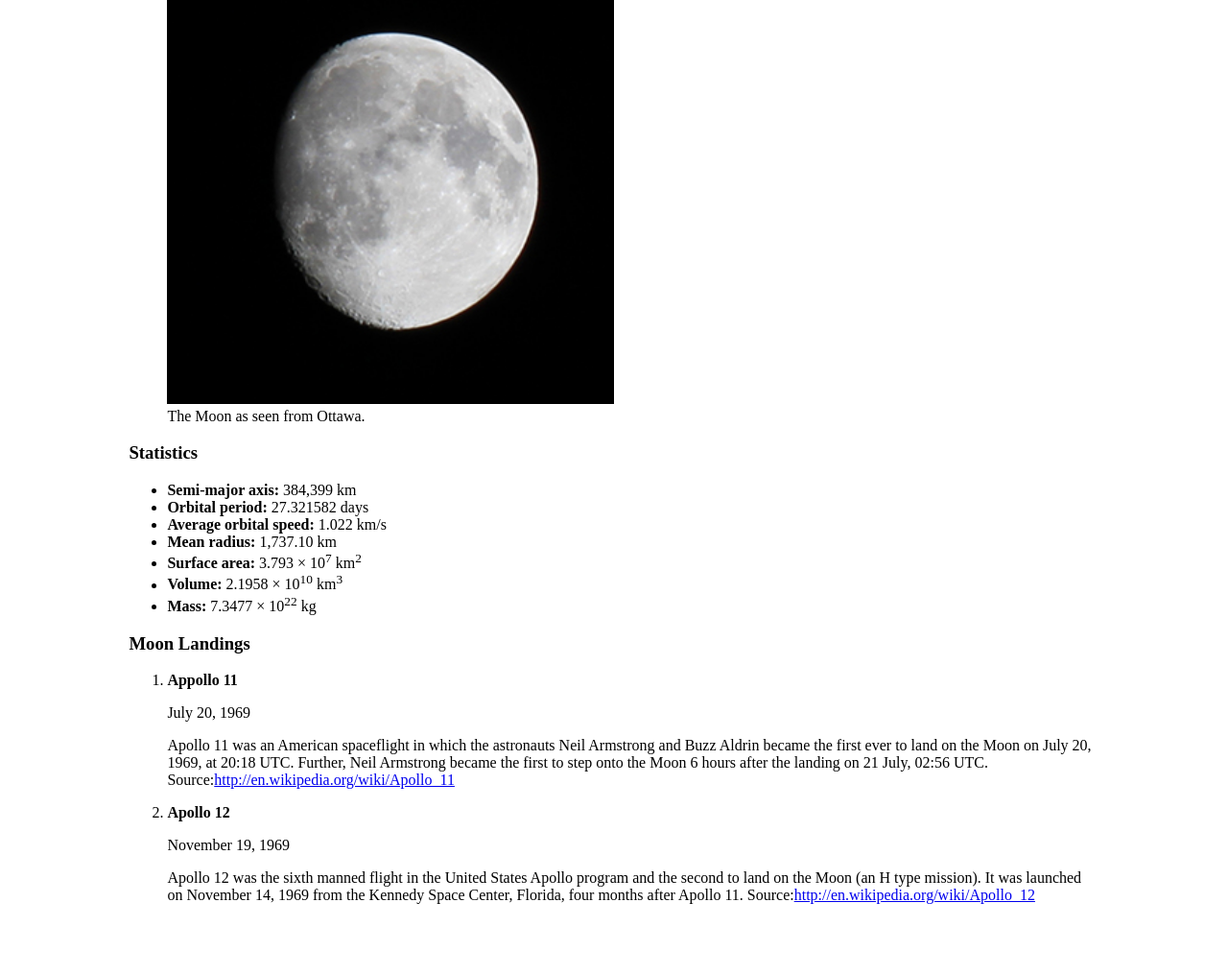
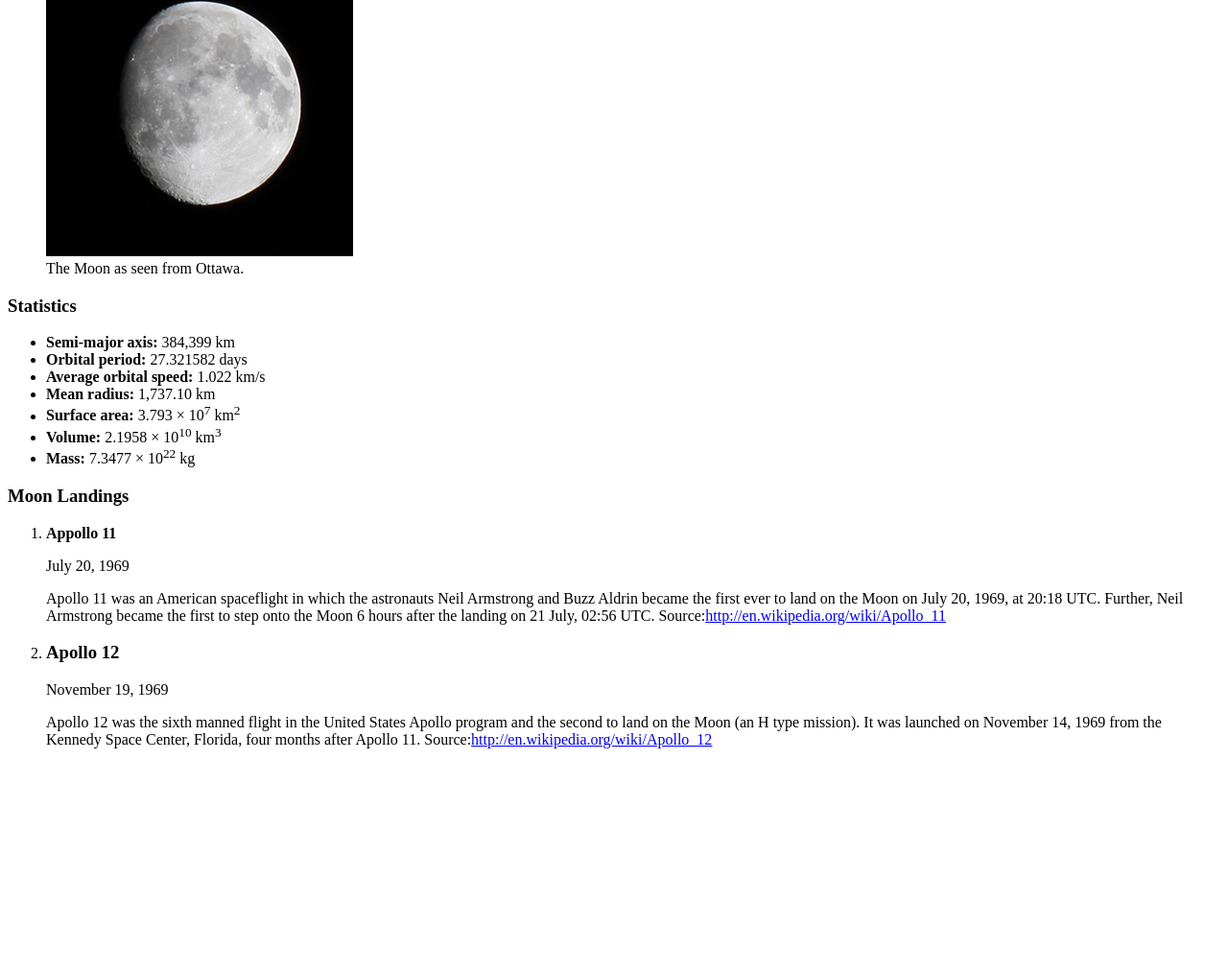
Before and after one commit to pate0359/mad9013-ex1, a plain HTML site: page index.html in a window 1280 px wide. Shown: the part 250-1265 px from the top of the page at 96% size. After the commit the page ends 1116 px from the top, so only its background shows below. Drawn offline with Linux system fonts and the light colour scheme.

Commit message:
Implemented correction

```diff
--- a/index.html
+++ b/index.html
@@ -2,13 +2,13 @@
 <html>
 <body>
 
-<div id="content" align="left" style="width:80%; margin-left:10%;">
+<!--<div id="content" align="left" style="width:80%; margin-left:10%;">-->
 <h1>The Moon</h1>
 
     <h2 >A Natural Satellite</h2 >
     <p> The Moon is the only natural satellite of the Earth, and the fifth largest satellite in the Solar System. It is the largest natural satellite of a planet in the Solar System relative to the size of its primary, having a quarter the diameter of Earth but only 1&frasl;81 its' mass.</p>
-    <p><figure><img src="img/moon.jpg" height=50% width=50%>
-        <figcaption>The Moon as seen from Ottawa.</figcaption></figure></p>
+    <figure><img src="img/moon.jpg" alt="moon">
+        <figcaption>The Moon as seen from Ottawa.</figcaption></figure>
 
     <h3 >Statistics</h3 >
     <ul>
@@ -24,13 +24,13 @@
     <h3 >Moon Landings</h3 >
     <ol>
         <li><b>Appollo 11</b>
-            <p><time>July 20, 1969</time></p>
-            <p>Apollo 11 was an American spaceflight in which the astronauts Neil Armstrong and Buzz Aldrin became the first ever to land on the Moon on July 20, 1969, at 20:18 UTC. Further, Neil Armstrong became the first to step onto the Moon 6 hours after the landing on 21 July, 02:56 UTC.
+            <p><time datetime="1969-07-20">July 20, 1969</time></p>
+			<p>Apollo 11 was an American spaceflight in which the astronauts Neil Armstrong and Buzz Aldrin became the first ever to land on the Moon on <time datetime="1969-11-19T20:18Z">July 20, 1969, at 20:18 UTC</time>. Further, Neil Armstrong became the first to step onto the Moon 6 hours after the landing on <time datetime="07-21T2:56Z">21 July, 02:56 UTC</time>.
             Source:<a href="http://en.wikipedia.org/wiki/Apollo_11">http://en.wikipedia.org/wiki/Apollo_11</a></p>
         </li>
-        <li><b>Apollo 12</b>
-            <p><time>November 19, 1969</time></p>
-            <p>Apollo 12 was the sixth manned flight in the United States Apollo program and the second to land on the Moon (an H type mission). It was launched on November 14, 1969 from the Kennedy Space Center, Florida, four months after Apollo 11.
+        <li><h3>Apollo 12</h3>
+            <p><time datetime="1969-11-19">November 19, 1969</time></p>
+			<p>Apollo 12 was the sixth manned flight in the United States Apollo program and the second to land on the Moon (an H type mission). It was launched on <time datetime="1969-11-14">November 14, 1969</time> from the Kennedy Space Center, Florida, four months after Apollo 11.
             Source:<a href="http://en.wikipedia.org/wiki/Apollo_12">http://en.wikipedia.org/wiki/Apollo_12</a>
             </p>
             <br>
@@ -38,6 +38,6 @@
             <br>
         </li>
     </ol>
-</div>
+<!--</div>-->
 </body>
 </html>
```
